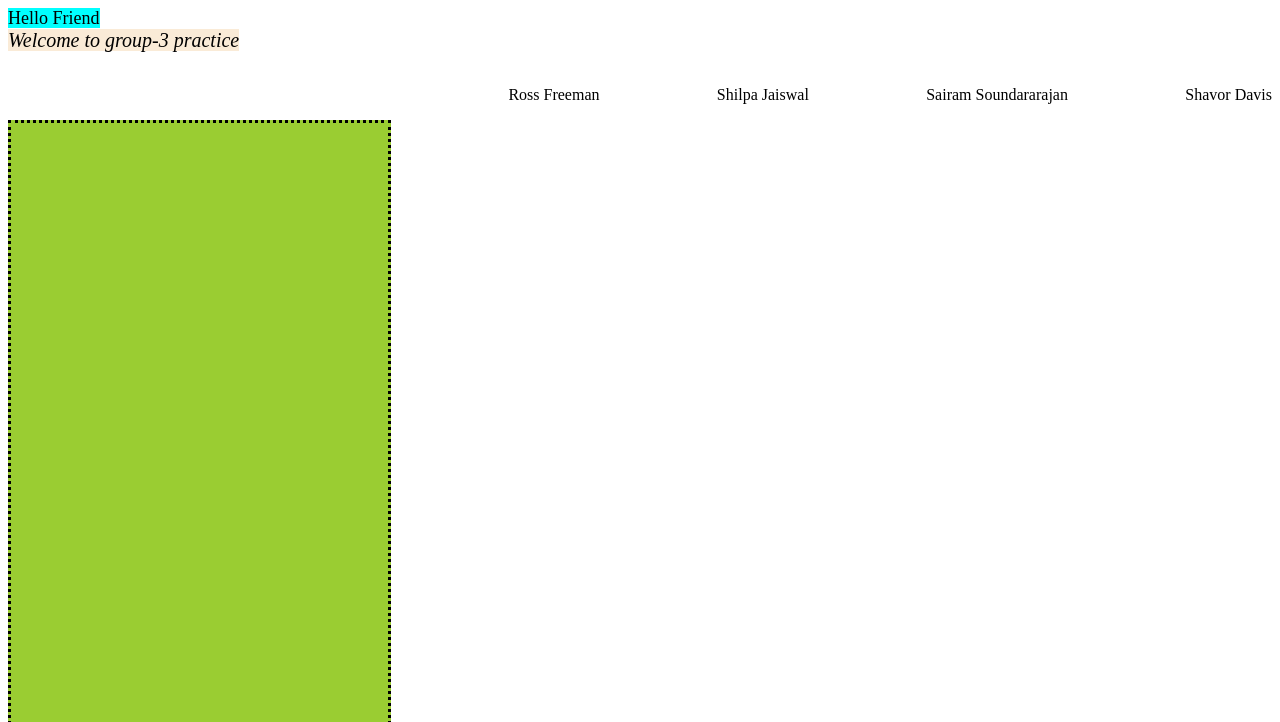
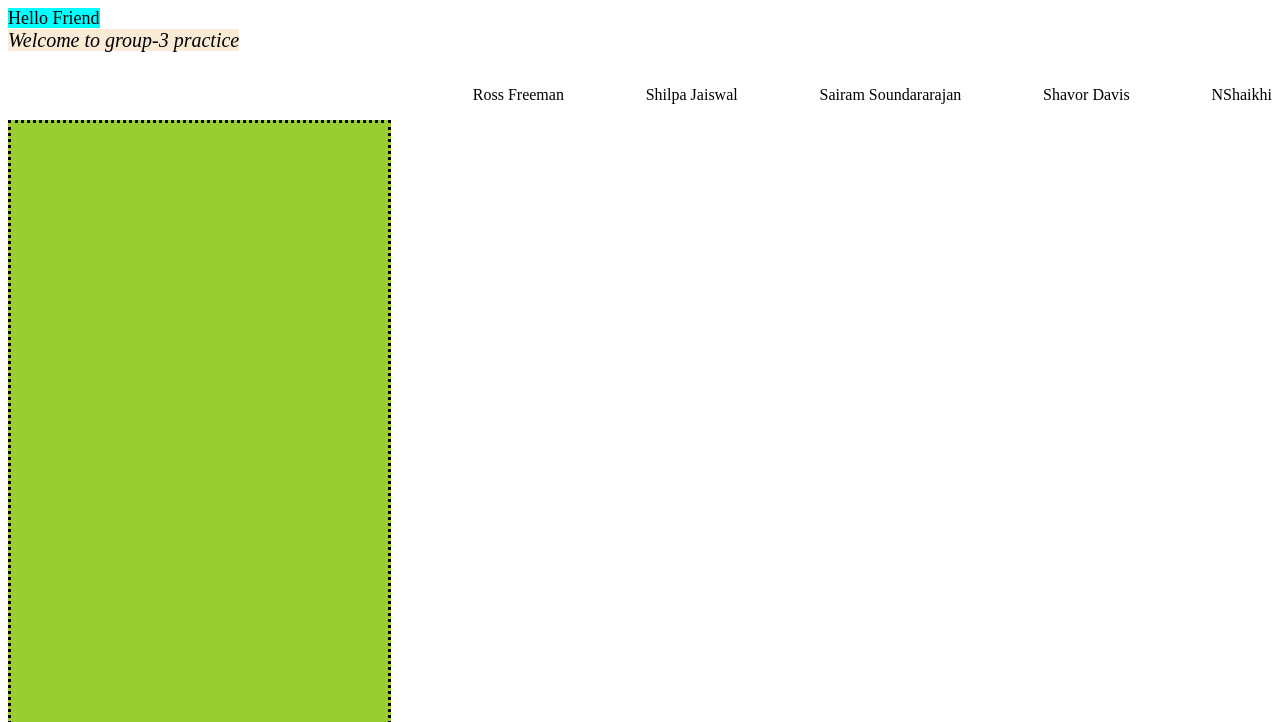
Before and after one commit to ssoundarararajan/FEWD-GitHub-Group-3, a plain HTML site: page index.html in a window 1280 px wide. Shown: the top 722 px of the page. Drawn offline with Linux system fonts and the light colour scheme.

Commit message:
added html & css

```diff
--- a/index.html
+++ b/index.html
@@ -16,6 +16,7 @@
         <p>Shilpa Jaiswal</p>
         <p>Sairam Soundararajan</p>
         <p>Shavor Davis</p>
+        <p>NShaikhi</p>
 
     </div>
 
```
